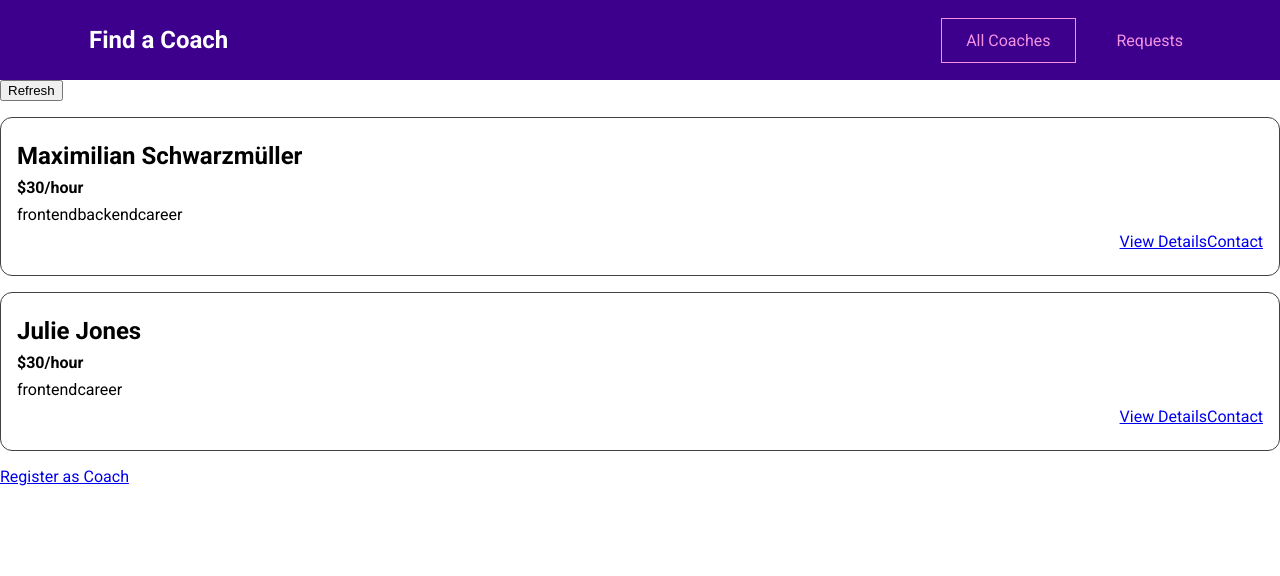
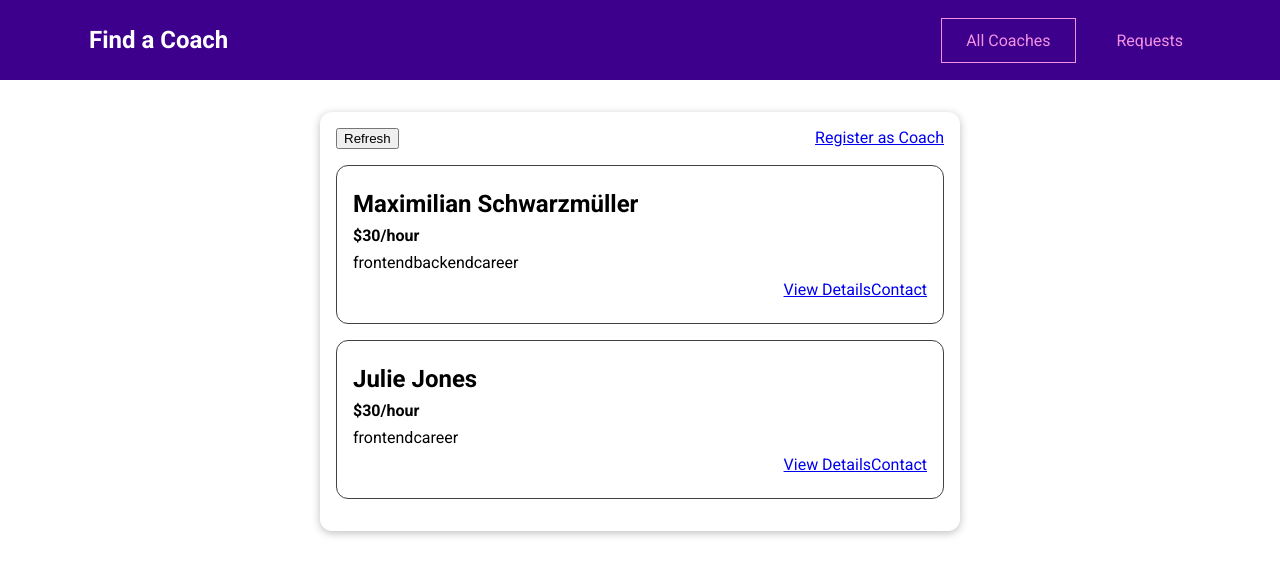
Before and after one commit to PremAmbre0/Find_Coach, a Vue app: page /#/coaches in a window 1280 px wide. Shown: the top 576 px of the page. Built offline with nearby package versions, Linux system fonts and the light colour scheme.

Commit message:
add : added custom card componnet for a default card view in the project

```diff
--- /dev/null
+++ b/src/components/CustomComponnets/CustomCard.vue
@@ -0,0 +1,14 @@
+<template>
+    <div class="card">
+        <slot></slot>
+    </div>
+</template>
+<style scoped>
+.card {
+    border-radius: 12px;
+    box-shadow: 0 2px 8px rgba(0, 0, 0, 0.26);
+    padding: 1rem;
+    margin: 2rem auto;
+    max-width: 40rem;
+}
+</style>
--- a/src/main.js
+++ b/src/main.js
@@ -3,9 +3,10 @@ import App from "./App.vue";
 import "./registerServiceWorker";
 import router from "./router";
 import store from "./store";
+import CustomCard from "./components/CustomComponnets/CustomCard.vue";
 
 Vue.config.productionTip = false;
-
+Vue.component('custom-card',CustomCard)
 new Vue({
   router,
   store,
--- a/src/pages/coaches/CoachesList.vue
+++ b/src/pages/coaches/CoachesList.vue
@@ -1,7 +1,9 @@
 <template>
     <section class="coaches_list">
+        <custom-card>
         <div class="controls">
             <button>Refresh</button>
+            <router-link to="/register">Register as Coach</router-link>
         </div>
         <ul v-if="hasCoaches">
             <coach-item v-for="coach in coaches" :key="coach.id" :id="coach.id"
@@ -9,7 +11,7 @@
                 :areas="coach.areas"></coach-item>
         </ul>
         <h3 v-else>No Coaches Found</h3>
-        <router-link to="/register">Register as Coach</router-link>
+        </custom-card>
     </section>
 </template>
 
```
Also changed, not shown: src/components/CustomComponnets/CustomBadge.vue (added), src/components/CustomComponnets/CustomButton.vue (added).
